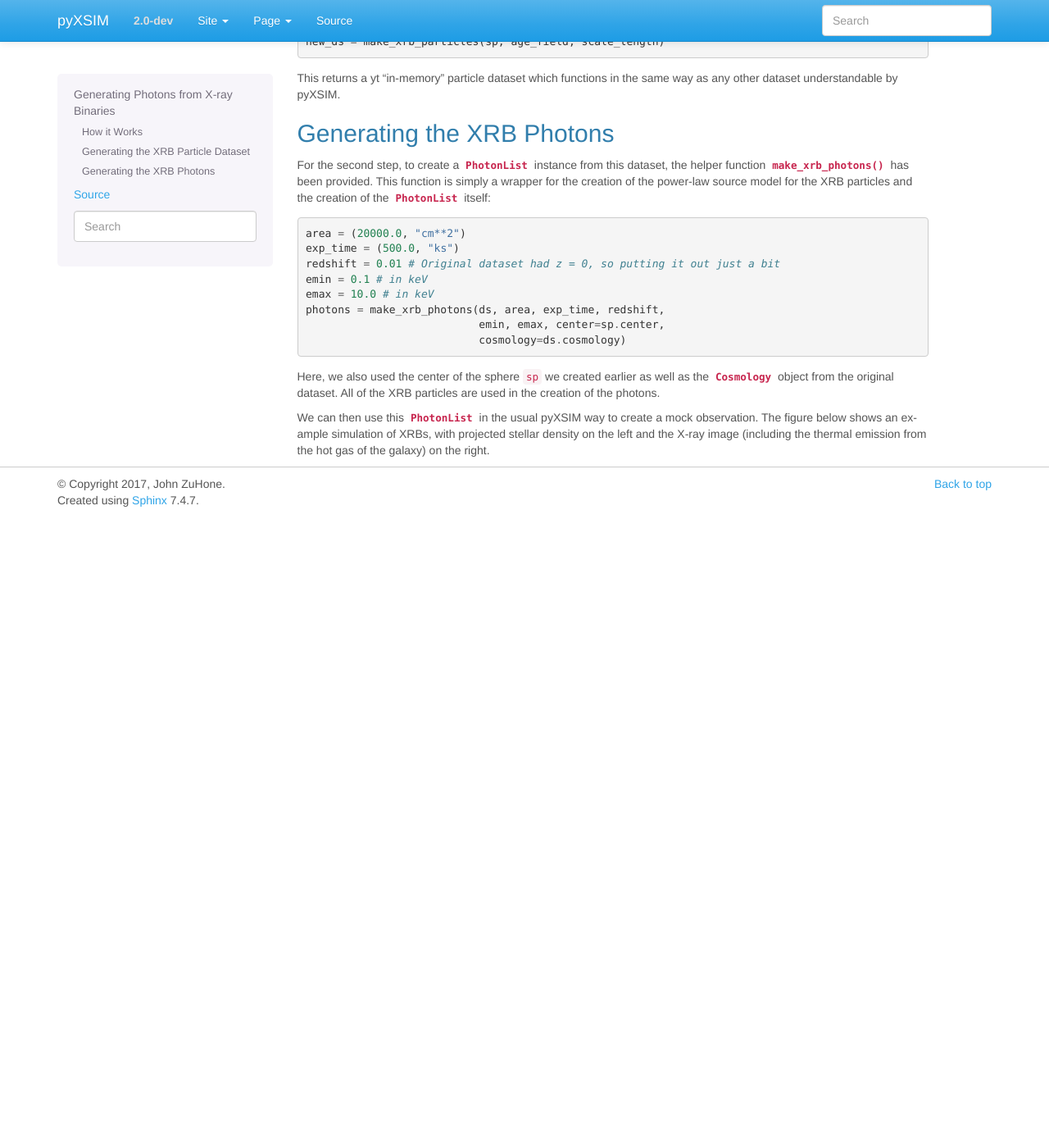
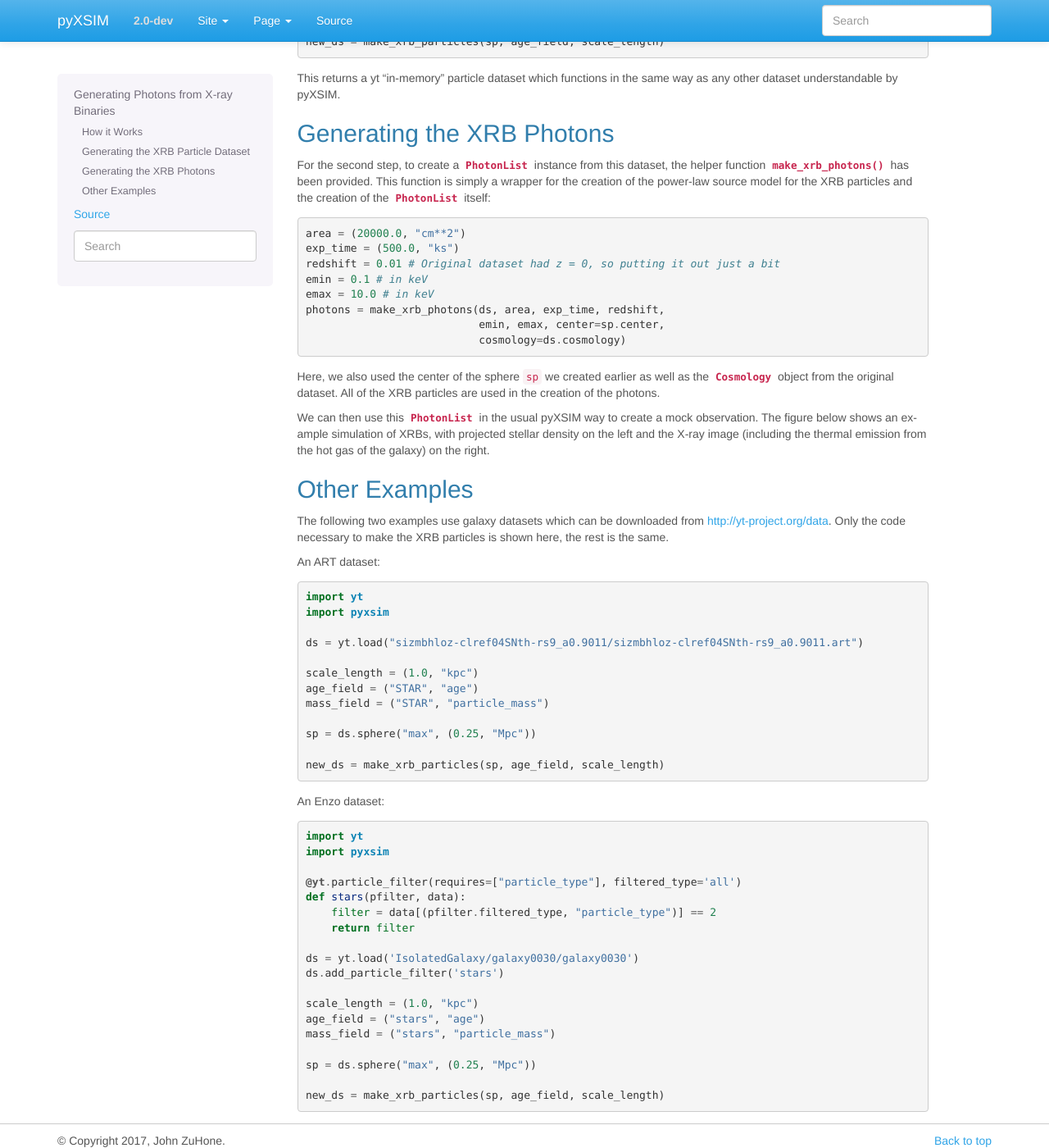
Before and after one commit to jzuhone/pyxsim, a Sphinx documentation site: the page built from doc/source/xray_binaries.rst, in a window 1280 px wide and 1400 px high, scrolled down 1316 px. Shown: the whole window at 82% size. Built offline with Sphinx 7.4.7, drawn with Linux system fonts in a browser that asks for light colours; pages that are not in the unit, such as notebooks, are missing from menus; before the commit the page ends 1946 px from its top, so only the background shows below that; some of the changed text lies outside the part shown.

Commit message:
Some more examples

```diff
--- a/doc/source/xray_binaries.rst
+++ b/doc/source/xray_binaries.rst
@@ -54,7 +54,6 @@ period of time previous to the current simulation time is computed. This time is
 1.0 Gyr by default, but may be set by suppling a new value to the ``sfr_time_range``
 parameter.
 
-
 This example uses a GIZMO FIRE dataset of a galaxy available from
 http://yt-project.org/data:
 
@@ -79,14 +78,14 @@ http://yt-project.org/data:
     ds.add_field(("PartType4", "particle_age"), function=_age, units="Gyr",
                  particle_type=True)
 
-    # Create a sphere object centered on the maximum density
-    sp = ds.sphere("max", (0.25, "Mpc"))
-
     age_field = ("PartType4", "particle_age") # Age field
     scale_length = (1.0, "kpc") # No smoothing length here, so providing
                                 # a scalar
     sfr_time_range = (2.0, "Gyr") # Recent duration over which to compute
                                   # the star formation rate
+
+    # Create a sphere object centered on the maximum density
+    sp = ds.sphere("max", (0.25, "Mpc"))
 
     # Create the dataset
     new_ds = make_xrb_particles(sp, age_field, scale_length)
@@ -124,3 +123,50 @@ pyXSIM way to create a mock observation. The figure below shows an example
 simulation of XRBs, with projected stellar density on the left and the X-ray
 image (including the thermal emission from the hot gas of the galaxy) on the
 right.
+
+Other Examples
+--------------
+
+The following two examples use galaxy datasets which can be downloaded
+from http://yt-project.org/data. Only the code necessary to make the
+XRB particles is shown here, the rest is the same.
+
+An ART dataset:
+
+.. code-block:: python
+
+    import yt
+    import pyxsim
+
+    ds = yt.load("sizmbhloz-clref04SNth-rs9_a0.9011/sizmbhloz-clref04SNth-rs9_a0.9011.art")
+
+    scale_length = (1.0, "kpc")
+    age_field = ("STAR", "age")
+    mass_field = ("STAR", "particle_mass")
+
+    sp = ds.sphere("max", (0.25, "Mpc"))
+
+    new_ds = make_xrb_particles(sp, age_field, scale_length)
+
+An Enzo dataset:
+
+.. code-block:: python
+
+    import yt
+    import pyxsim
+
+    @yt.particle_filter(requires=["particle_type"], filtered_type='all')
+    def stars(pfilter, data):
+        filter = data[(pfilter.filtered_type, "particle_type")] == 2
+        return filter
+
+    ds = yt.load('IsolatedGalaxy/galaxy0030/galaxy0030')
+    ds.add_particle_filter('stars')
+
+    scale_length = (1.0, "kpc")
+    age_field = ("stars", "age")
+    mass_field = ("stars", "particle_mass")
+
+    sp = ds.sphere("max", (0.25, "Mpc"))
+
+    new_ds = make_xrb_particles(sp, age_field, scale_length)
```
